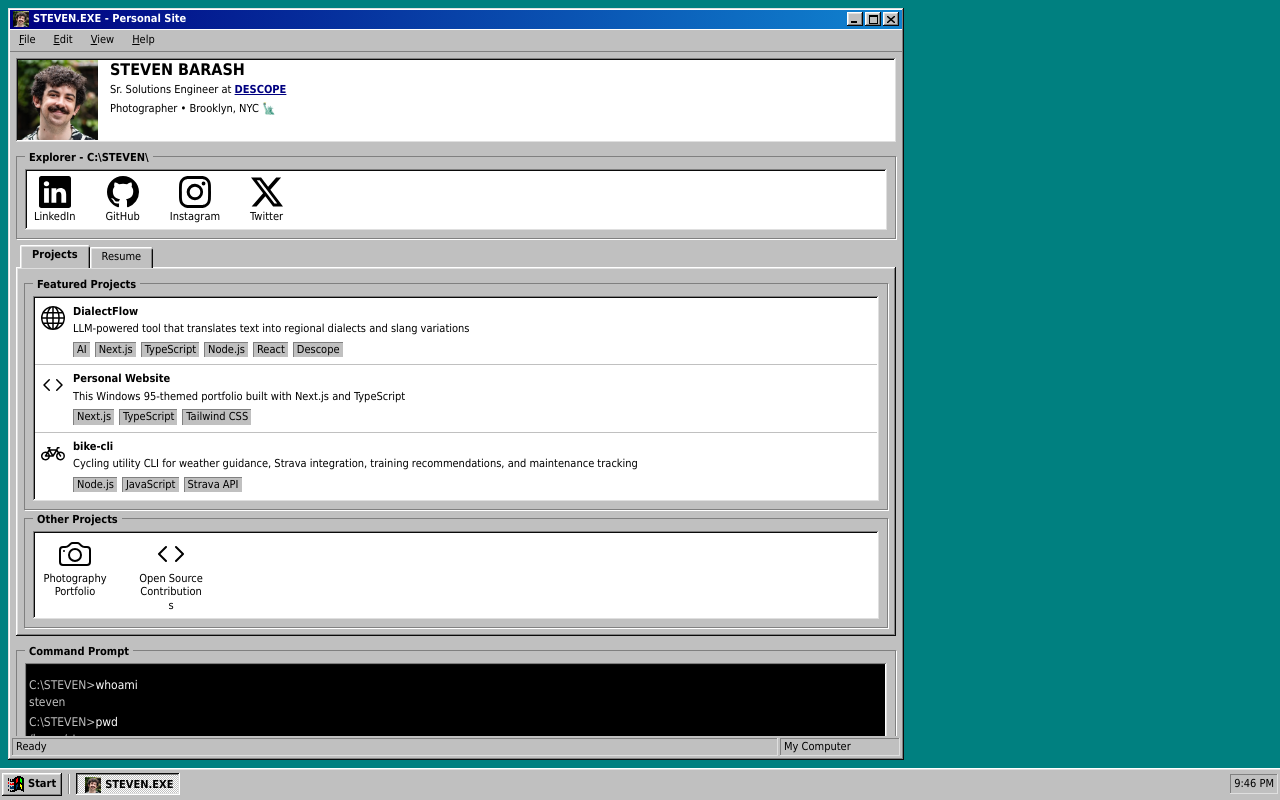
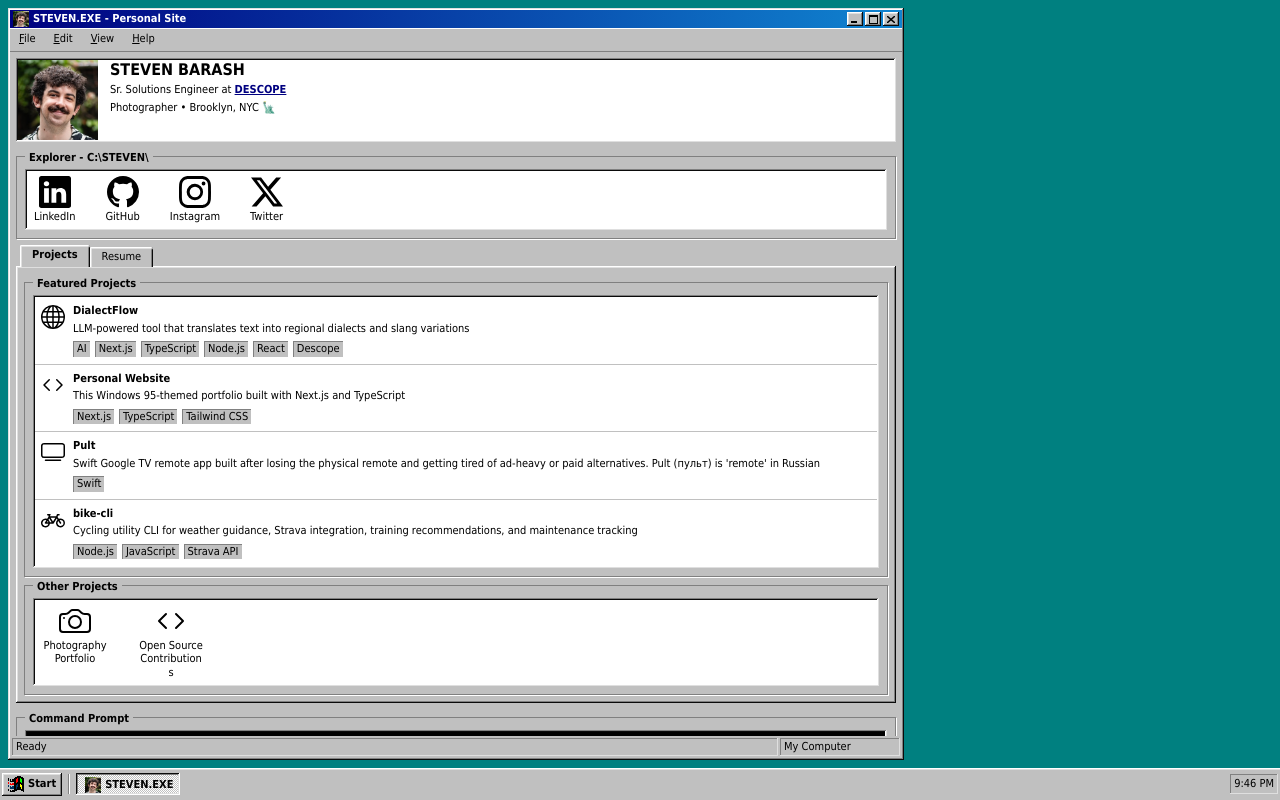
Before and after one commit to stevenbarash/steven-personal-site, a Next.js app: page / in a window 1280 px wide. Built offline with nearby package versions, Linux system fonts and the light colour scheme.

Commit message:
Add Pult to project portfolio

```diff
--- a/src/data/profile.ts
+++ b/src/data/profile.ts
@@ -1,5 +1,15 @@
-import { Linkedin, Github, Instagram, TwitterX, Globe, Camera, Code, Bicycle } from 'react-bootstrap-icons';
-import { ProfileData, SocialLink, Project } from '@/types';
+import {
+  Linkedin,
+  Github,
+  Instagram,
+  TwitterX,
+  Globe,
+  Camera,
+  Code,
+  Bicycle,
+  Tv,
+} from "react-bootstrap-icons";
+import { ProfileData, SocialLink, Project } from "@/types";
 
 export const profileData: ProfileData = {
   name: "STEVEN BARASH",
@@ -7,8 +17,9 @@
   company: "DESCOPE",
   companyUrl: "https://www.descope.com",
   location: "Photographer • Brooklyn, NYC 🗽",
-  description: "Sr. Solutions Engineer at Descope. Photography, tech, and languages (the human spoken kind) enthusiast. Brooklyn-based.",
-  imageUrl: "/images/me.jpg"
+  description:
+    "Sr. Solutions Engineer at Descope. Photography, tech, and languages (the human spoken kind) enthusiast. Brooklyn-based.",
+  imageUrl: "/images/me.jpg",
 };
 
 export const socialLinks: SocialLink[] = [
@@ -16,69 +27,94 @@
     name: "LinkedIn",
     icon: Linkedin,
     content: "Connect with me professionally",
-    link: "https://www.linkedin.com/in/stevenbarash"
+    link: "https://www.linkedin.com/in/stevenbarash",
   },
   {
     name: "GitHub",
     icon: Github,
     content: "Check out my code projects",
-    link: "https://github.com/stevenbarash"
+    link: "https://github.com/stevenbarash",
   },
   {
     name: "Instagram",
     icon: Instagram,
     content: "View my photography work",
-    link: "https://www.instagram.com/steven.photography"
+    link: "https://www.instagram.com/steven.photography",
   },
   {
     name: "Twitter",
     icon: TwitterX,
     content: "Follow my thoughts and updates",
-    link: "https://www.x.com/stevenbarash"
-  }
+    link: "https://www.x.com/stevenbarash",
+  },
 ];
 
 export const terminalCommands = [
   { command: "whoami", output: "steven" },
   { command: "pwd", output: "/home/steven" },
-  { command: "cat about.txt", output: "Sr. Solutions Engineer at Descope. Photography, tech, and languages (the human spoken kind) enthusiast. Brooklyn-based." }
+  {
+    command: "cat about.txt",
+    output:
+      "Sr. Solutions Engineer at Descope. Photography, tech, and languages (the human spoken kind) enthusiast. Brooklyn-based.",
+  },
 ];
 
 export const projects: Project[] = [
   {
     name: "DialectFlow",
-    description: "LLM-powered tool that translates text into regional dialects and slang variations",
+    description:
+      "LLM-powered tool that translates text into regional dialects and slang variations",
     icon: Globe,
     link: "https://dialectflow.com",
     category: "web",
-    technologies: ["AI", "Next.js", "TypeScript", "Node.js", "React", "Descope"],
-    featured: true
+    technologies: [
+      "AI",
+      "Next.js",
+      "TypeScript",
+      "Node.js",
+      "React",
+      "Descope",
+    ],
+    featured: true,
   },
   {
     name: "Personal Website",
-    description: "This Windows 95-themed portfolio built with Next.js and TypeScript",
+    description:
+      "This Windows 95-themed portfolio built with Next.js and TypeScript",
     icon: Code,
     link: "https://github.com/stevenbarash/steven-personal-site",
     category: "web",
     technologies: ["Next.js", "TypeScript", "Tailwind CSS"],
-    featured: true
+    featured: true,
+  },
+  {
+    name: "Pult",
+    description:
+      "Swift Google TV remote app built after losing the physical remote and getting tired of ad-heavy or paid alternatives. Pult (пульт) is 'remote' in Russian",
+    icon: Tv,
+    link: "https://github.com/stevenbarash/pult",
+    category: "mobile",
+    technologies: ["Swift"],
+    featured: true,
   },
   {
     name: "bike-cli",
-    description: "Cycling utility CLI for weather guidance, Strava integration, training recommendations, and maintenance tracking",
+    description:
+      "Cycling utility CLI for weather guidance, Strava integration, training recommendations, and maintenance tracking",
     icon: Bicycle,
     link: "https://github.com/stevenbarash/bike-cli",
     category: "cli",
     technologies: ["Node.js", "JavaScript", "Strava API"],
-    featured: true
+    featured: true,
   },
   {
     name: "Photography Portfolio",
-    description: "Collection of street photography and urban landscapes from NYC",
+    description:
+      "Collection of street photography and urban landscapes from NYC",
     icon: Camera,
     link: "https://www.instagram.com/steven.photography",
     category: "photography",
-    featured: false
+    featured: false,
   },
   {
     name: "Open Source Contributions",
@@ -87,6 +123,6 @@
     link: "https://github.com/stevenbarash",
     category: "other",
     technologies: ["JavaScript", "Python", "React"],
-    featured: false
-  }
+    featured: false,
+  },
 ];
```
